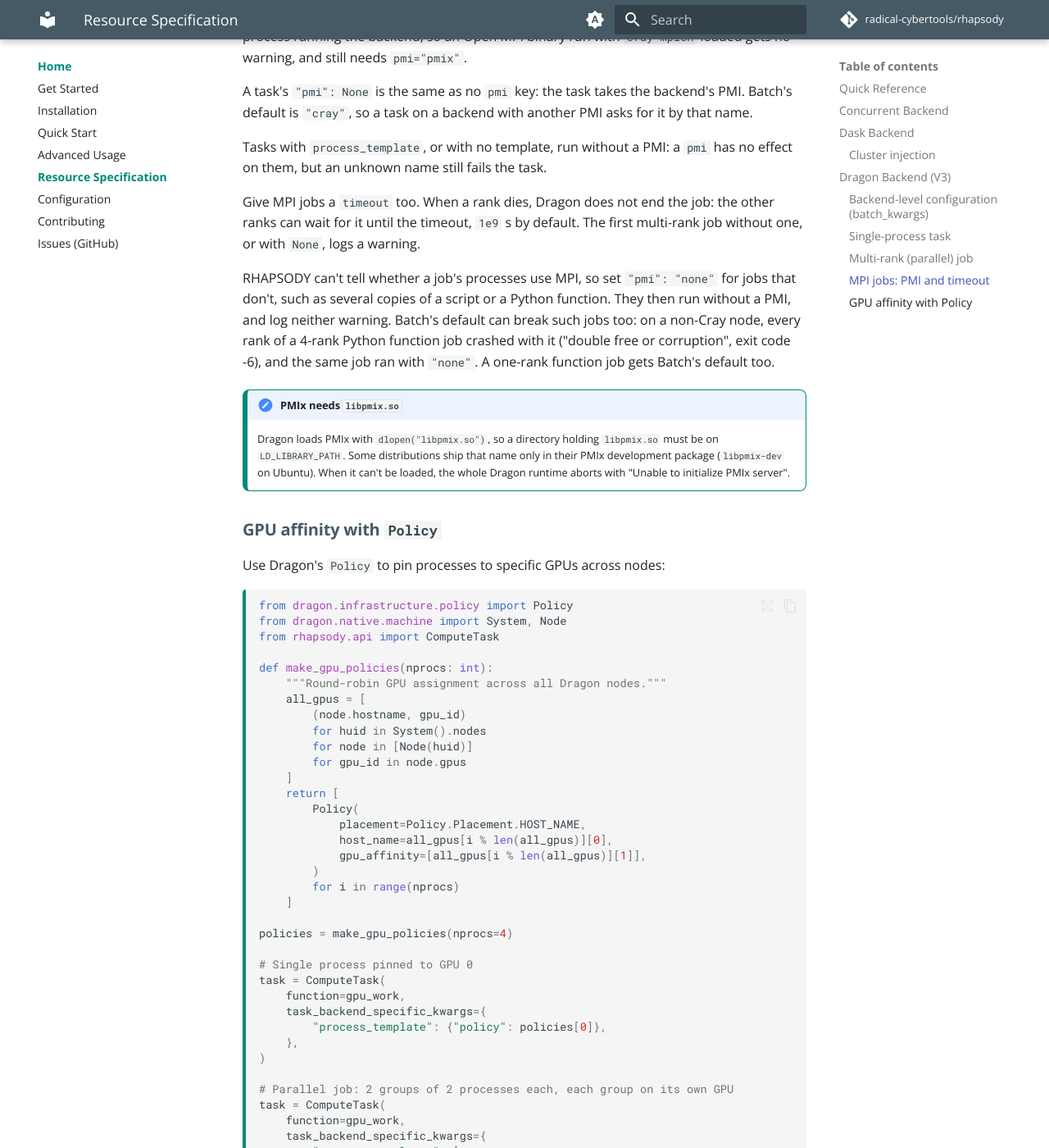
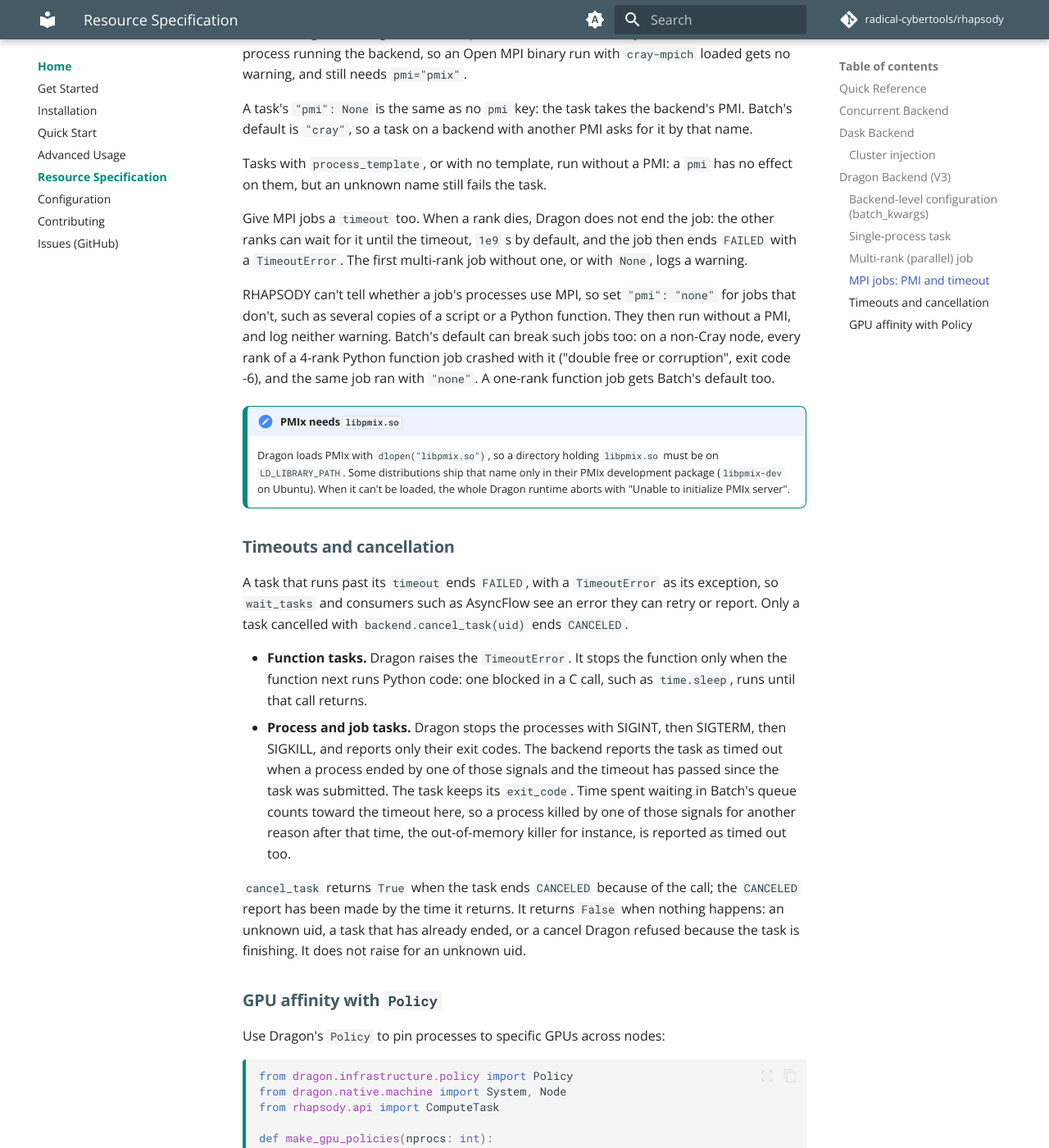
Before and after one commit to radical-cybertools/rhapsody, an MkDocs documentation site: the page built from docs/getting-started/resource-specification.md, in a window 1280 px wide and 1400 px high, scrolled down 6948 px. Shown: the whole window at 82% size. Built offline with MkDocs 1.6.1 and Material for MkDocs 9.7.7, drawn with Linux system fonts in a browser that asks for light colours; comment, search, counter and statistics services are not loaded; some of the changed text lies outside the part shown.

Commit message:
Docs: Dragon Batch timeouts end FAILED, cancel_task contract
Describe the timeout and cancel outcomes in the resource specification guide
and the execution skill, and add the behaviour change to the CHANGELOG.

Co-Authored-By: Claude Opus 5.5 <noreply@anthropic.com>

```diff
--- a/docs/getting-started/resource-specification.md
+++ b/docs/getting-started/resource-specification.md
@@ -184,7 +184,7 @@ All accepted keys and their defaults are documented in the
 | `process_template` | `dict` | `ProcessTemplate` kwargs for a single-process task |
 | `process_templates` | `list[tuple[int, dict]]` | List of `(n_procs, template_dict)` for multi-rank jobs |
 | `pmi` | `str` or `PMIBackend` | PMI for a `process_templates` job: `"pmix"`, `"cray"` or `"none"`; overrides the backend's `pmi` (see [MPI jobs](#mpi-jobs-pmi-and-timeout)) |
-| `timeout` | `float` | Seconds before Dragon cancels the task (default `1e9`, also for `None`) |
+| `timeout` | `float` | Seconds the task may run; past them it ends `FAILED` with a `TimeoutError` (default `1e9`, also for `None`; see [Timeouts and cancellation](#timeouts-and-cancellation)) |
 
 **`ProcessTemplate` kwargs** (passed inside `process_template` or each entry of `process_templates`):
 
@@ -288,8 +288,9 @@ Tasks with `process_template`, or with no template, run without a PMI: a `pmi` h
 effect on them, but an unknown name still fails the task.
 
 Give MPI jobs a `timeout` too. When a rank dies, Dragon does not end the job: the other
-ranks can wait for it until the timeout, `1e9` s by default. The first multi-rank job
-without one, or with `None`, logs a warning.
+ranks can wait for it until the timeout, `1e9` s by default, and the job then ends
+`FAILED` with a `TimeoutError`. The first multi-rank job without one, or with `None`,
+logs a warning.
 
 RHAPSODY can't tell whether a job's processes use MPI, so set `"pmi": "none"` for jobs
 that don't, such as several copies of a script or a Python function. They then run
@@ -303,6 +304,27 @@ job gets Batch's default too.
     must be on `LD_LIBRARY_PATH`. Some distributions ship that name only in their PMIx
     development package (`libpmix-dev` on Ubuntu). When it can't be loaded, the whole
     Dragon runtime aborts with "Unable to initialize PMIx server".
+
+### Timeouts and cancellation
+
+A task that runs past its `timeout` ends `FAILED`, with a `TimeoutError` as its exception,
+so `wait_tasks` and consumers such as AsyncFlow see an error they can retry or report. Only
+a task cancelled with `backend.cancel_task(uid)` ends `CANCELED`.
+
+- **Function tasks.** Dragon raises the `TimeoutError`. It stops the function only when the
+  function next runs Python code: one blocked in a C call, such as `time.sleep`, runs until
+  that call returns.
+- **Process and job tasks.** Dragon stops the processes with SIGINT, then SIGTERM, then
+  SIGKILL, and reports only their exit codes. The backend reports the task as timed out
+  when a process ended by one of those signals and the timeout has passed since the task
+  was submitted. The task keeps its `exit_code`. Time spent waiting in Batch's queue counts
+  toward the timeout here, so a process killed by one of those signals for another reason
+  after that time, the out-of-memory killer for instance, is reported as timed out too.
+
+`cancel_task` returns `True` when the task ends `CANCELED` because of the call; the
+`CANCELED` report has been made by the time it returns. It returns `False` when nothing
+happens: an unknown uid, a task that has already ended, or a cancel Dragon refused because
+the task is finishing. It does not raise for an unknown uid.
 
 ### GPU affinity with `Policy`
 
```
Also changed, not shown: CHANGELOG.md (+21 -0 lines), skills/rhapsody-execution/SKILL.md (+1 -1 lines), skills/rhapsody-execution/references/backends.md (+1 -1 lines).
